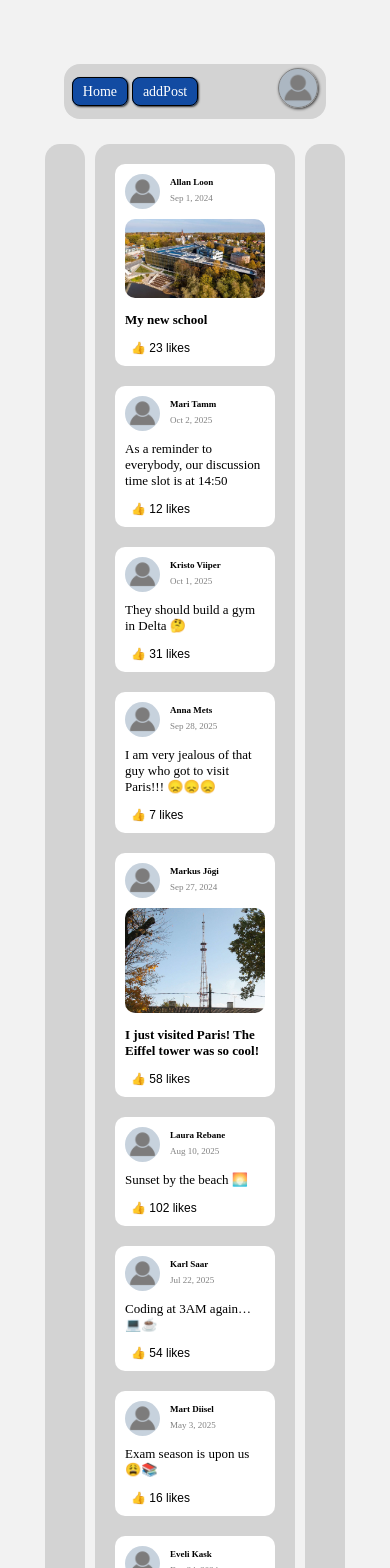
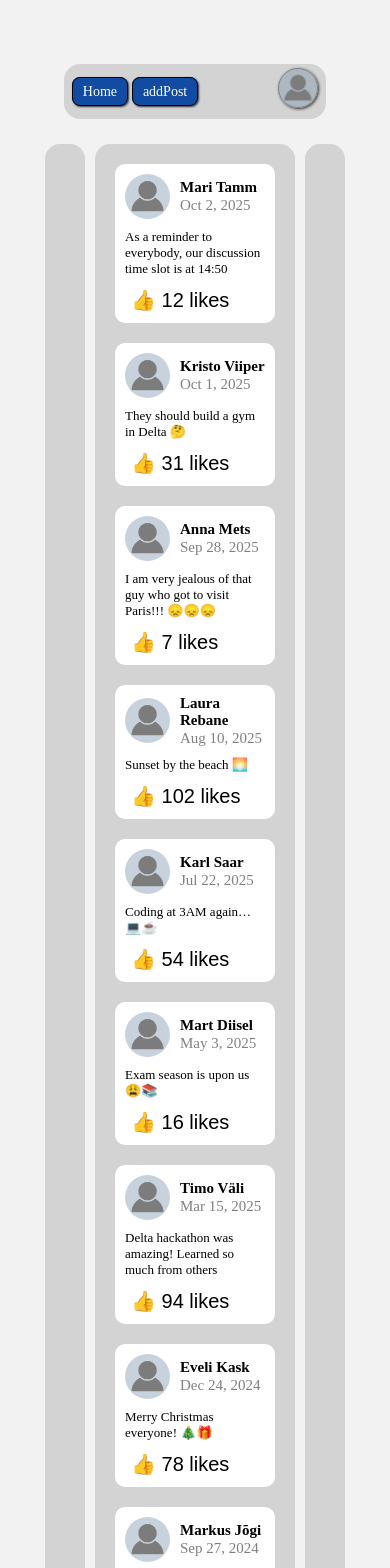
Before and after one commit to Vezaaz/Team-AG, a Vue app in the folder App/: page / in a window 390 px wide. Shown: the top 1568 px of the page. Built offline with nearby package versions, Linux system fonts and the light colour scheme.

Commit message:
Homework task 4.1 - Fixed Post

```diff
--- /dev/null
+++ b/App/src/components/Posts.vue
@@ -0,0 +1,155 @@
+<template>
+  <section class="center-main">
+    <div v-if="loading" class="loading">Loading posts...</div>
+    <div v-if="error" class="error">{{ error }}</div>
+
+    <div v-for="post in sortedPosts" :key="post.id" class="post">
+      <div class="post-header">
+        <div class="author-info">
+          <img src="@/assets/profile.png" alt="Avatar" class="avatar">
+          <div>
+            <div class="author-name">{{ post.author }}</div>
+            <span class="post-date">{{ formatDate(post.date) }}</span>
+          </div>
+        </div>
+      </div>
+
+      <img
+        v-if="post.image"
+        :src="post.image"
+        :alt="'Post image by ' + post.author"
+        class="post-image"
+      >
+
+      <p class="post-text">{{ post.text }}</p>
+
+      <button class="like-btn" @click="likePost(post.id)">
+        👍 {{ post.likes }} likes
+      </button>
+    </div>
+
+    <button class="reset-btn" @click="resetLikes">Reset likes</button>
+  </section>
+</template>
+
+<script>
+import { mapState, mapGetters, mapActions } from 'vuex'
+
+export default {
+  name: 'Posts',
+  computed: {
+    ...mapState(['loading', 'error']),
+    ...mapGetters(['sortedPosts'])
+  },
+  methods: {
+    ...mapActions(['likePost', 'resetLikes']),
+    formatDate(dateString) {
+      const date = new Date(dateString);
+      return date.toLocaleDateString('en-US', {
+        year: 'numeric',
+        month: 'short',
+        day: 'numeric'
+      });
+    }
+  },
+  mounted() {
+    this.$store.dispatch('fetchPosts')
+  }
+}
+</script>
+
+<style scoped>
+.center-main {
+  min-height: 600px;
+  min-width: 200px;
+  flex: 1 1 600px;
+  background-color: lightgray;
+  border-radius: 15px;
+}
+
+.post {
+  background: white;
+  border-radius: 10px;
+  padding: 10px;
+  margin: 20px;
+}
+
+.post-header {
+  display: flex;
+  align-items: center;
+  justify-content: space-between;
+}
+
+.avatar {
+  width: 45px;
+  height: 45px;
+  border-radius: 50%;
+  background-color: #6f8aa762;
+  object-fit: cover;
+}
+
+.author-info {
+  display: flex;
+  align-items: center;
+  gap: 10px;
+}
+
+.author-name {
+  font-weight: bold;
+  font-size: 15px;
+  color: black;
+}
+
+.post-date {
+  font-size: 15px;
+  color: gray;
+}
+
+.post-image {
+  width: 100%;
+  margin-top: 10px;
+  border-radius: 10px;
+}
+
+.post-text {
+  margin: 10px 0;
+}
+
+.like-btn {
+  background: none;
+  border: none;
+  cursor: pointer;
+  transition: all 0.2s ease;
+  font-size: 20px;
+}
+
+.like-btn:hover {
+  transform: scale(1.3);
+}
+
+.reset-btn {
+  background-color: #4CAF50;
+  color: white;
+  border: none;
+  padding: 10px 20px;
+  border-radius: 5px;
+  cursor: pointer;
+  font-size: 16px;
+  display: block;
+  margin: 20px auto;
+}
+
+.reset-btn:hover {
+  background-color: #45a049;
+}
+
+.loading, .error {
+  text-align: center;
+  padding: 20px;
+  font-size: 18px;
+}
+
+.error {
+  color: red;
+}
+</style>
--- a/App/src/main.js
+++ b/App/src/main.js
@@ -3,9 +3,11 @@ import './assets/main.css'
 import { createApp } from 'vue'
 import App from './App.vue'
 import router from './router'
+import store from './store'
 
 import './assets/main.css'
 
 createApp(App)
+    .use(store)
     .use(router)
     .mount('#app')
--- /dev/null
+++ b/App/src/store/index.js
@@ -0,0 +1,57 @@
+import { createStore } from 'vuex'
+
+export default createStore({
+  state: {
+    posts: [],
+    loading: false,
+    user: null
+  },
+  getters: {
+    getPostById: (state) => (id) => {
+      return state.posts.find(post => post.id === id)
+    },
+    allPosts: (state) => state.posts,
+    sortedPosts: (state) => {
+      return [...state.posts].sort((a, b) => new Date(b.date) - new Date(a.date))
+    }
+  },
+  actions: {
+    async fetchPosts({ commit }) {
+      commit('SET_LOADING', true)
+      try {
+        // Import posts from JSON file
+        const postsData = await import('@/assets/posts.json')
+        commit('SET_POSTS', postsData.posts)
+      } catch (error) {
+        console.error('Error loading posts:', error)
+      } finally {
+        commit('SET_LOADING', false)
+      }
+    },
+    async likePost({ commit }, postId) {
+      commit('INCREMENT_LIKES', postId)
+    },
+    async resetLikes({ commit }) {
+      commit('RESET_LIKES')
+    }
+  },
+  mutations: {
+    SET_POSTS(state, posts) {
+      state.posts = posts
+    },
+    SET_LOADING(state, loading) {
+      state.loading = loading
+    },
+    INCREMENT_LIKES(state, postId) {
+      const post = state.posts.find(p => p.id === postId)
+      if (post) {
+        post.likes++
+      }
+    },
+    RESET_LIKES(state) {
+      state.posts.forEach(post => {
+        post.likes = 0
+      })
+    }
+  }
+})
--- a/App/src/views/HomeView.vue
+++ b/App/src/views/HomeView.vue
@@ -3,38 +3,7 @@
     <main>
       <aside class="left-main"></aside>
 
-      <section class="center-main">
-        <div v-if="loading" class="loading">Loading posts...</div>
-
-        <div v-if="error" class="error">{{ error }}</div>
-
-        <div v-for="post in posts" :key="post.id" class="post">
-          <div class="post-header">
-            <div class="author-info">
-              <img src="@/assets/profile.png" alt="Avatar" class="avatar">
-              <div>
-                <div class="author-name">{{ post.author }}</div>
-                <span class="post-date">{{ formatDate(post.date) }}</span>
-              </div>
-            </div>
-          </div>
-
-          <img
-            v-if="post.image"
-            :src="post.image"
-            :alt="'Post image by ' + post.author"
-            class="post-image"
-          >
-
-          <p class="post-text">{{ post.text }}</p>
-
-          <button class="like-btn" @click="likePost(post.id)">
-            👍 {{ post.likes }} likes
-          </button>
-        </div>
-
-        <button class="reset-btn" @click="resetLikes">Reset likes</button>
-      </section>
+      <Posts />
 
       <aside class="right-main"></aside>
     </main>
@@ -46,72 +15,14 @@
 </template>
 
 <script>
+import Posts from '@/components/Posts.vue'
 
 export default {
-  data() {
-    return {
-      posts: [],
-      loading: false,
-      error: null
-    };
-  },
-  methods: {
-    formatDate(dateString) {
-      const date = new Date(dateString);
-      return date.toLocaleDateString('en-US', {
-        year: 'numeric',
-        month: 'short',
-        day: 'numeric'
-      });
-    },
-
-    likePost(postId) {
-      const post = this.posts.find(p => p.id === postId);
-      if (post) {
-        post.likes++;
+  name: 'HomeView',
+  components: {
+    Posts
   }
-    },
-
-    resetLikes() {
-      this.posts.forEach(post => {
-        post.likes = 0;
-      });
-    },
-
-    async fetchPosts() {
-      this.loading = true;
-      this.error = null;
-
-      try {
-        const response = await fetch('/src/assets/posts.json');
-
-        if (!response.ok) {
-          throw new Error('Failed to fetch posts');
 }
-
-        const data = await response.json();
-        this.posts = data.posts;
-
-      } catch (err) {
-        this.error = 'Error loading posts: ' + err.message;
-        console.error('Error fetching posts:', err);
-
-        this.posts = this.getFallbackPosts();
-      } finally {
-        this.loading = false;
-      }
-    },
-
-    getFallbackPosts() {
-      return [
-      ];
-    }
-  },
-
-  mounted() {
-    this.fetchPosts();
-  }
-};
 </script>
 
 <style scoped>
@@ -133,149 +44,11 @@ main {
   border-radius: 15px;
 }
 
-.center-main {
-    min-height: 600px;
-    min-width: 200px;
-    flex: 1 1 600px;
-    background-color: lightgray;
-    border-radius: 15px;
-}
-
-#footer-box{                               /* ID selector */
+#footer-box {
   text-align: center;
   background-color: lightgray;
   min-height: 18vh;
   border-radius: 15px;
-}
-
-.post {                                    /* Class selector */
-    background: white;
-    border-radius: 10px;
-    padding: 10px;
-    margin: 20px;
-}
-
-.post-header {
-    display: flex;
-    align-items: center;
-    justify-content: space-between;
-}
-
-.avatar {
-    width: 45px;
-    height: 45px;
-    border-radius: 50%;
-    background-color: #6f8aa762;
-    object-fit: cover;
-}
-
-.author-info {
-    display: flex;
-    align-items: center;
-    gap: 10px;
-}
-
-.author-name {
-    font-weight: bold;
-    font-size: 15px;
-    color: black;
-}
-
-div span {                                  /*Descendant selector*/
-    font-size: 15px;
-    color: gray;
-}
-
-.post-image {
-    width: 100%;
-    margin-top: 10px;
-    border-radius: 10px;
-}
-
-.post p {
-    margin: 10px 0;
-}
-
-.post > button {                             /*Child selector*/
-    background: none;
-    border: none;
-    cursor: pointer;
-    transition: all 0.2s ease;
-}
-
-.like-btn:hover {                            /* Pseudo-class */
-    transform: scale(1.3);
-}
-
-
-.post-text + .like-btn {                     /*Adjacent sibling selector*/
-    font-size: 20px;
-}
-
-
-img ~ p {                                    /*General sibling selector*/
-    font-weight: bold;
-}
-
-.dropdown {
-  position: relative;
-  display: inline-block;
-}
-
-.dropdown img {
-  cursor: pointer;
-}
-
-.dropdown-content {
-  display: none;
-  position: absolute;
-  right: 0;
-  top: 100%;
-  background-color: white;
-  min-width: 150px;
-  box-shadow: 0px 4px 8px rgba(0,0,0,0.15);
-  border-radius: 8px;
-  overflow: hidden;
-}
-
-.dropdown-content a {
-  color: black;
-  padding: 10px 14px;
-  text-decoration: none;
-  display: block;
-}
-
-.dropdown-content a:hover {
-  background-color: #f1f1f1;
-}
-
-.dropdown.show .dropdown-content {
-  display: block;
-}
-.reset-btn {
-  background-color: #4CAF50;
-  color: white;
-  border: none;
-  padding: 10px 20px;
-  border-radius: 5px;
-  cursor: pointer;
-  font-size: 16px;
-  display: block;
-  margin: 20px auto;
-}
-
-.reset-btn:hover {
-  background-color: #45a049;
-}
-
-.loading, .error {
-  text-align: center;
-  padding: 20px;
-  font-size: 18px;
-}
-
-.error {
-  color: red;
 }
 
 @media (max-width: 600px) {
@@ -289,37 +62,5 @@ img ~ p {                                    /*General sibling selector*/
     flex: 1 1 50px;
     min-width: 40px;
   }
-
-    .center-main {
-        flex: 3 1 150px;
-        min-width: 200px;
-    }
-
-    .author-name {
-        font-size: 9px;
-    }
-
-    div span {
-        font-size: 9px;
-    }
-
-    .post p {
-        font-size: 13px;
-    }
-
-    .post-text + .like-btn {                     /*Adjacent sibling selector*/
-        font-size: 12px;
-    }
-
-    .post-image {
-        width: 100%;
-        max-height: 180px;
-        object-fit: cover;
-    }
-
-    .avatar {
-        width: 35px;
-        height: 35px;
-    }
 }
 </style>
--- /dev/null
+++ b/package.json
@@ -0,0 +1,5 @@
+{
+  "dependencies": {
+    "vuex": "^4.0.2"
+  }
+}
```
Also changed, not shown: 1 other file (tests, documents, lock files or other folders). Lines whose indentation alone changed are shown as unchanged.
